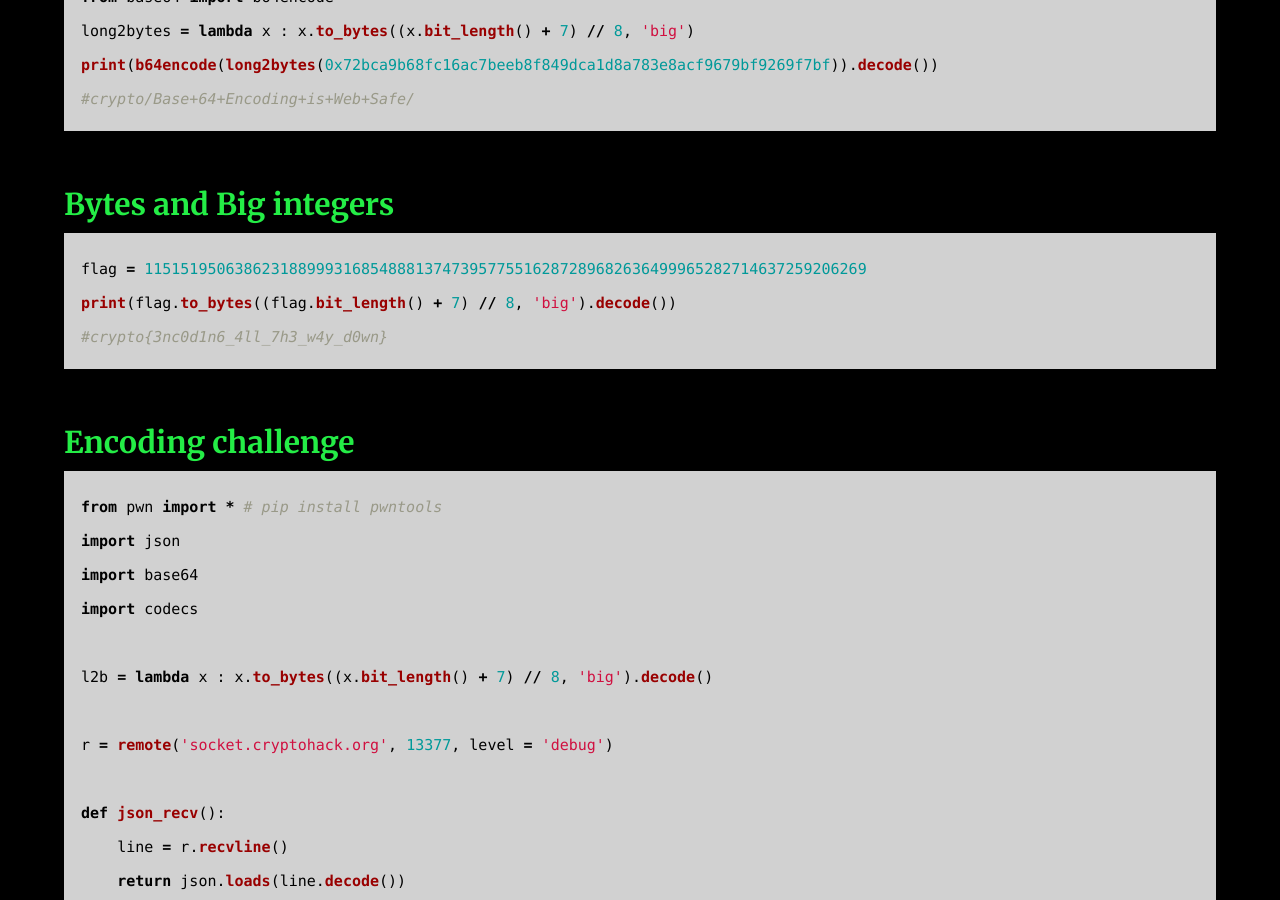
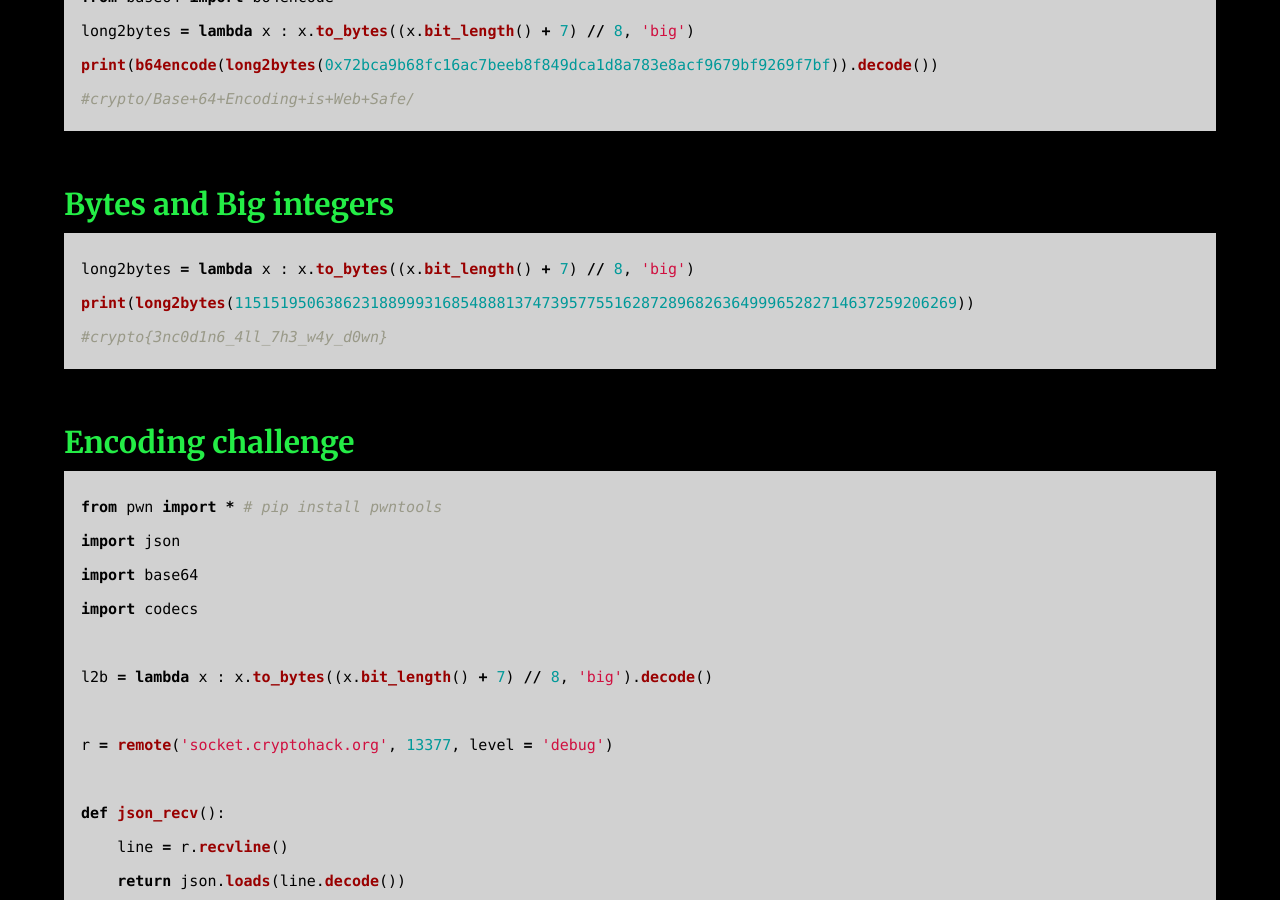
Before and after one commit to AC01010/Connor-McCartney.github.io, a Jekyll site: the page built from _posts/2014-01-12-CryptohackGeneral.md, in a window 1280 px wide and 900 px high, scrolled down 991 px. Built offline with Jekyll 4.4.1, drawn with Linux system fonts in a browser that asks for light colours.

Commit message:
Update 2014-01-12-CryptohackGeneral.md

````diff
--- a/_posts/2014-01-12-CryptohackGeneral.md
+++ b/_posts/2014-01-12-CryptohackGeneral.md
@@ -43,8 +43,8 @@ print(b64encode(long2bytes(0x72bca9b68fc16ac7beeb8f849dca1d8a783e8acf9679bf9269f
 ### Bytes and Big integers
 
 ```python
-flag = 11515195063862318899931685488813747395775516287289682636499965282714637259206269
-print(flag.to_bytes((flag.bit_length() + 7) // 8, 'big').decode())
+long2bytes = lambda x : x.to_bytes((x.bit_length() + 7) // 8, 'big')
+print(long2bytes(11515195063862318899931685488813747395775516287289682636499965282714637259206269))
 #crypto{3nc0d1n6_4ll_7h3_w4y_d0wn}
 ```
 
````
